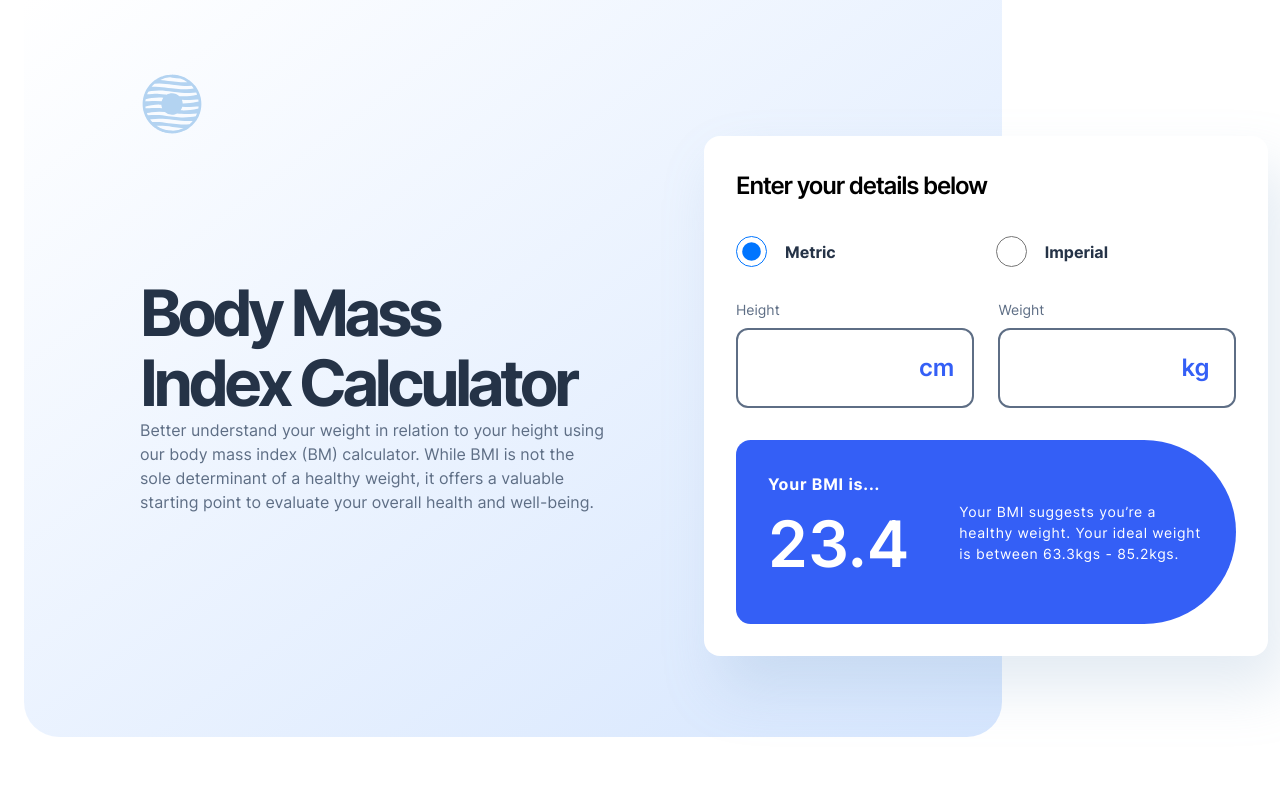
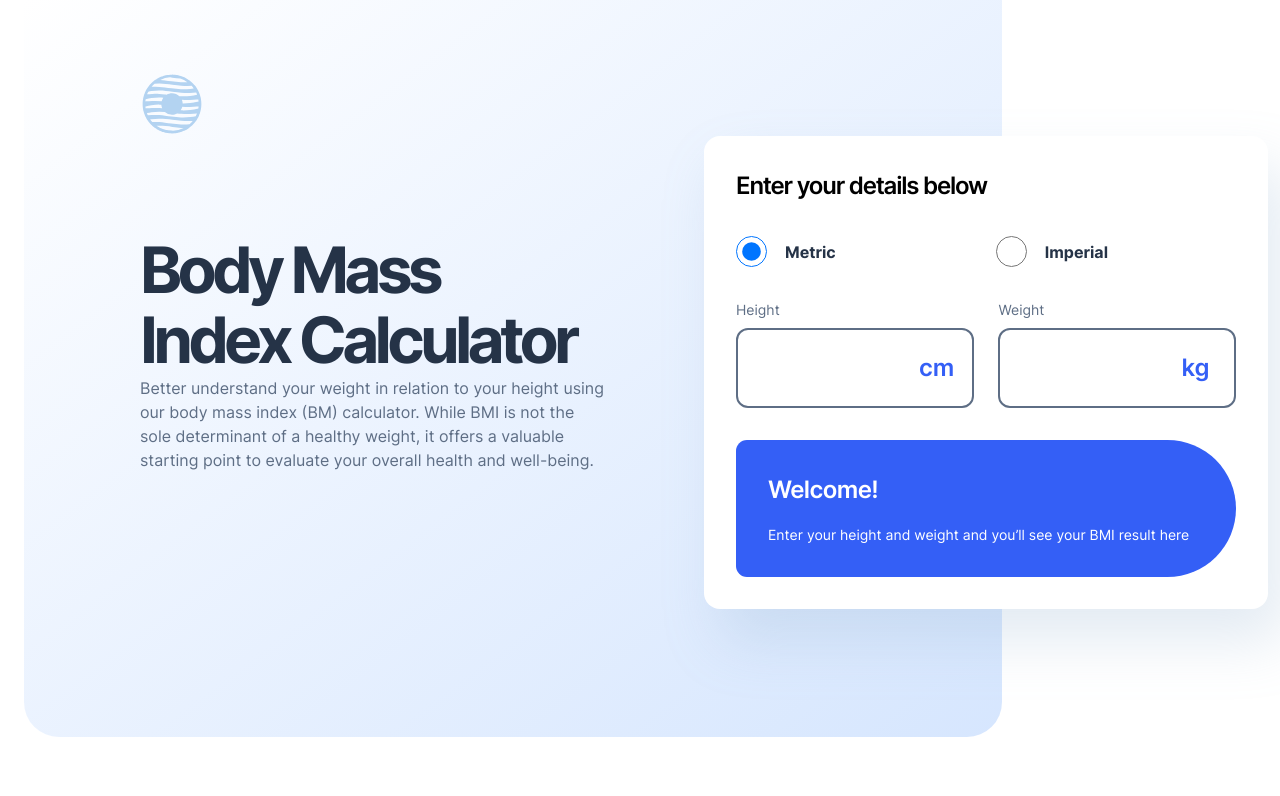
Before and after one commit to AldrinKP/bmi-calculator, a React (Vite) app in the folder bmi-calculator/: page / in a window 1280 px wide. Shown: the top 796 px of the page. Built offline with nearby package versions, Linux system fonts and the light colour scheme.

Commit message:
Added dynamic content for result and changed BMI info text positioning

```diff
--- a/bmi-calculator/src/components/CalculatorSection.jsx
+++ b/bmi-calculator/src/components/CalculatorSection.jsx
@@ -3,8 +3,36 @@ import Heading from './text/Heading';
 import TextGroup from './text/TextGroup';
 
 const CalculatorSection = () => {
+	let resultContent1 = (
+		<div className="flex items-center">
+			<div className="mr-[50px]">
+				<p className="font-inter font-bold tracking-wider">
+					Your BMI is...
+				</p>
+				<h1 className="font-inter font-semibold text-heading-xl">
+					23.4
+				</h1>
+			</div>
+			<p className="font-inter text-sm tracking-wider">
+				Your BMI suggests you&apos;re a healthy weight. Your ideal
+				weight is between 63.3kgs - 85.2kgs.
+			</p>
+		</div>
+	);
+
+	let resultContent2 = (
+		<div className="flex flex-col gap-4">
+			<h1 className="font-inter text-heading-m font-semibold tracking-tight">
+				Welcome!
+			</h1>
+			<p className="font-inter text-sm">
+				Enter your height and weight and you’ll see your BMI result here
+			</p>
+		</div>
+	);
+
 	return (
-		<div className="ml-6 relative pb-[84px]">
+		<div className="ml-6 relative pb-[84px] h-[737px]">
 			<div className="absolute -z-10 bg-gradient-to-tl from-[#D6E6FE] from-0% h-[737px] w-[978px] rounded-b-[35px]"></div>
 			<div className="pt-[72px] pl-[116px]">
 				<svg
@@ -20,8 +48,8 @@ const CalculatorSection = () => {
 					/>
 				</svg>
 
-				<div className="flex items-center">
-					<TextGroup width="564" gap="35">
+				<div className="flex">
+					<TextGroup width="564" gap="35" className="mt-[99px]">
 						<Heading
 							size="xl"
 							weight="bold"
@@ -95,22 +123,8 @@ const CalculatorSection = () => {
 									</div>
 								</div>
 							</div>
-							<div className="bg-blue rounded-l-2xl rounded-r-[100px]">
-								<div className="text-white flex items-center p-8">
-									<div className="mr-[50px]">
-										<p className="font-inter font-bold tracking-wider">
-											Your BMI is...
-										</p>
-										<h1 className="font-inter font-semibold text-heading-xl">
-											23.4
-										</h1>
-									</div>
-									<p className="font-inter text-sm tracking-wider">
-										Your BMI suggests you’re a healthy
-										weight. Your ideal weight is between
-										63.3kgs - 85.2kgs.
-									</p>
-								</div>
+							<div className="bg-blue text-white p-8 rounded-l-2xl rounded-r-[100px]">
+								{resultContent2}
 							</div>
 						</div>
 					</div>
```
